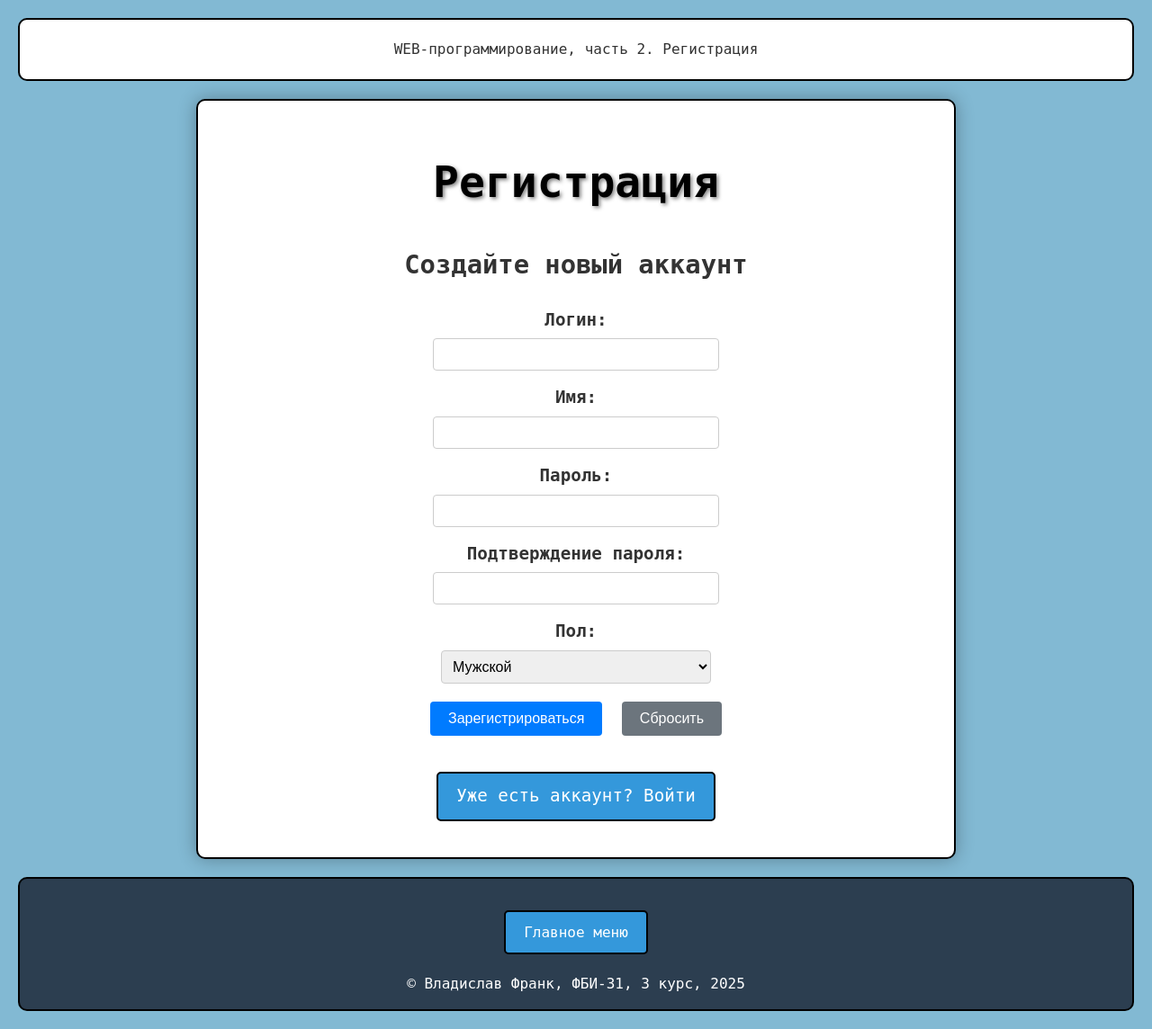
After one commit to vladfrank/lab-web-back, a Flask app: page /lab4/register in a window 1280 px wide. The commit adds this page. Shown: the whole page at 90% size. Run offline with Flask 3, Linux system fonts and the light colour scheme.

Commit message:
Дополнительное задание

```diff
--- a/lab4.py
+++ b/lab4.py
@@ -1,5 +1,14 @@
 from flask import Blueprint, render_template, request, make_response, redirect, session
 lab4 = Blueprint('lab4', __name__)
+
+# Глобальный список пользователей (наш аналог БД)
+users = [
+    {'login': 'vlad', 'password': '123', 'name': 'Владислав Франк', 'gender': 'male'},
+    {'login': 'bob', 'password': '555', 'name': 'Губка Боб', 'gender': 'male'},
+    {'login': 'vika', 'password': 'lox', 'name': 'Виктория Мальборо', 'gender': 'female'},
+    {'login': 'sanya', 'password': 'moshkovo', 'name': 'Александр Мошковский', 'gender': 'male'},
+    {'login': 'egor_ivanovich', 'password': 'nstu', 'name': 'Егор Иванович', 'gender': 'male'},
+]
 
 
 @lab4.route('/lab4/')
@@ -128,15 +137,6 @@ def tree():
             tree_count += 1
 
     return redirect('/lab4/tree')
-
-
-users = [
-    {'login': 'vlad', 'password': '123', 'name': 'Владислав Франк', 'gender': 'male'},
-    {'login': 'bob', 'password': '555', 'name': 'Губка Боб', 'gender': 'male'},
-    {'login': 'vika', 'password': 'lox', 'name': 'Виктория Мальборо', 'gender': 'female'},
-    {'login': 'sanya', 'password': 'moshkovo', 'name': 'Александр Мошковский', 'gender': 'male'},
-    {'login': 'egor_ivanovich', 'password': 'nstu', 'name': 'Егор Иванович', 'gender': 'male'},
-]
 
 
 @lab4.route('/lab4/login', methods = ['GET', 'POST'])
@@ -280,3 +280,149 @@ def beer_order_process():
                          discount_amount=discount_amount,
                          beer_type=beer_type,
                          volume=volume)
+
+
+@lab4.route('/lab4/register')
+def register():
+    return render_template('/lab4/register.html')
+
+
+@lab4.route('/lab4/register-process', methods = ['POST'])
+def register_process():
+    login = request.form.get('login')
+    name = request.form.get('name')
+    password = request.form.get('password')
+    confirm_password = request.form.get('confirm_password')
+    gender = request.form.get('gender')
+
+    # Проверка на пустые поля
+    if not login or not name or not password or not confirm_password:
+        return render_template('lab4/register.html', error='Все поля должны быть заполнены',
+                             login_value=login, name_value=name, gender=gender)
+
+    # Проверка совпадения паролей
+    if password != confirm_password:
+        return render_template('lab4/register.html', error='Пароли не совпадают',
+                             login_value=login, name_value=name, gender=gender)
+
+    # Проверка на существующий логин
+    for user in users:
+        if user['login'] == login:
+            return render_template('lab4/register.html', error='Пользователь с таким логином уже существует',
+                                 login_value=login, name_value=name, gender=gender)
+
+    # Добавление нового пользователя
+    new_user = {
+        'login': login,
+        'name': name,
+        'password': password,
+        'gender': gender
+    }
+    users.append(new_user)
+
+    # Автоматический вход после регистрации
+    session['login'] = login
+    session['name'] = name
+
+    return redirect('/lab4/login')
+
+
+@lab4.route('/lab4/users')
+def users_list():
+    # Проверка авторизации
+    if 'login' not in session:
+        return redirect('/lab4/login')
+
+    current_user_login = session['login']
+    return render_template('/lab4/users.html', users=users, current_user=current_user_login)
+
+
+@lab4.route('/lab4/edit-user', methods = ['POST'])
+def edit_user():
+    # Проверка авторизации
+    if 'login' not in session:
+        return redirect('/lab4/login')
+
+    login = request.form.get('login')
+
+    # Проверка, что пользователь редактирует только свой аккаунт
+    if login != session['login']:
+        return redirect('/lab4/users')
+
+    user = next((u for u in users if u['login'] == login), None)
+    if user:
+        # Создаем копию без пароля для безопасности
+        user_safe = user.copy()
+        user_safe.pop('password', None)
+        return render_template('/lab4/edit-user.html', user=user_safe)
+
+    return redirect('/lab4/users')
+
+
+@lab4.route('/lab4/update-user', methods = ['POST'])
+def update_user():
+    # Проверка авторизации
+    if 'login' not in session:
+        return redirect('/lab4/login')
+
+    old_login = request.form.get('old_login')
+    new_login = request.form.get('login')
+    name = request.form.get('name')
+    gender = request.form.get('gender')
+    password = request.form.get('password')
+    confirm_password = request.form.get('confirm_password')
+
+    # Проверка, что пользователь редактирует только свой аккаунт
+    if old_login != session['login']:
+        return redirect('/lab4/users')
+
+    # Проверка на существующий логин (если логин меняется)
+    if new_login != old_login:
+        for user in users:
+            if user['login'] == new_login:
+                user_safe = {'login': old_login, 'name': name, 'gender': gender}
+                return render_template('/lab4/edit-user.html', user=user_safe, error='Пользователь с таким логином уже существует')
+
+    # Находим пользователя
+    user_index = next((i for i, u in enumerate(users) if u['login'] == old_login), None)
+    if user_index is not None:
+        # Обновляем данные
+        users[user_index]['login'] = new_login
+        users[user_index]['name'] = name
+        users[user_index]['gender'] = gender
+
+        # Обновляем пароль только если он указан
+        if password and confirm_password:
+            if password != confirm_password:
+                user_safe = {'login': new_login, 'name': name, 'gender': gender}
+                return render_template('/lab4/edit-user.html', user=user_safe, error='Пароли не совпадают')
+            users[user_index]['password'] = password
+
+        # Обновляем сессию
+        session['login'] = new_login
+        session['name'] = name
+
+    return redirect('/lab4/users')
+
+
+@lab4.route('/lab4/delete-user', methods = ['POST'])
+def delete_user():
+    # Проверка авторизации
+    if 'login' not in session:
+        return redirect('/lab4/login')
+
+    login = request.form.get('login')
+
+    # Проверка, что пользователь удаляет только свой аккаунт
+    if login != session['login']:
+        return redirect('/lab4/users')
+
+    # Удаляем пользователя
+    global users
+    users = [user for user in users if user['login'] != login]
+
+    # Выход из системы
+    session.pop('login', None)
+    session.pop('name', None)
+
+    return redirect('/lab4/login')
--- a/static/main.css
+++ b/static/main.css
@@ -104,3 +104,114 @@ main {
     font-weight: bold;
     margin-top: 10px;
 }
+
+/* Стили для управления пользователями */
+.users-list {
+    margin: 20px 0;
+}
+
+.user-card {
+    background: #f8f9fa;
+    border: 1px solid #dee2e6;
+    border-radius: 8px;
+    padding: 15px;
+    margin: 10px 0;
+    display: flex;
+    justify-content: space-between;
+    align-items: center;
+}
+
+.user-card.current-user {
+    background: #e3f2fd;
+    border-color: #2196f3;
+}
+
+.user-info {
+    flex-grow: 1;
+}
+
+.you-badge {
+    background: #2196f3;
+    color: white;
+    padding: 2px 8px;
+    border-radius: 12px;
+    font-size: 0.8em;
+    margin-left: 10px;
+}
+
+.user-actions {
+    display: flex;
+    gap: 10px;
+}
+
+.user-actions form {
+    margin: 0;
+}
+
+.user-actions button {
+    padding: 5px 10px;
+    border: none;
+    border-radius: 4px;
+    cursor: pointer;
+}
+
+.user-actions button.danger {
+    background: #dc3545;
+    color: white;
+}
+
+.user-actions button:hover {
+    opacity: 0.8;
+}
+
+.actions {
+    margin-top: 20px;
+    text-align: center;
+}
+
+/* Стили для форм */
+form div {
+    margin: 15px 0;
+}
+
+label {
+    display: block;
+    margin-bottom: 5px;
+    font-weight: bold;
+}
+
+input[type="text"],
+input[type="password"],
+input[type="number"],
+select {
+    width: 100%;
+    max-width: 300px;
+    padding: 8px;
+    border: 1px solid #ccc;
+    border-radius: 4px;
+    font-size: 16px;
+}
+
+button[type="submit"],
+button[type="reset"] {
+    padding: 10px 20px;
+    margin: 5px;
+    border: none;
+    border-radius: 4px;
+    cursor: pointer;
+    font-size: 16px;
+}
+
+button[type="submit"] {
+    background: #007bff;
+    color: white;
+}
+
+button[type="reset"] {
+    background: #6c757d;
+    color: white;
+}
+
+button:hover {
+    opacity: 0.8;
+}
--- a/templates/lab4/lab4.html
+++ b/templates/lab4/lab4.html
@@ -14,7 +14,7 @@
         <a href="/lab4/pow-form">Возведение в степень</a>
         <a href="/lab4/tree">Деревья</a>
         <a href="/lab4/login">Авторизация</a>
-        <a href="/lab4/login">Авторизация</a>
+        <a href="/lab4/register">Регистрация</a>
         <a href="/lab4/fridge">Холодильник</a>
         <a href="/lab4/beer-order">Заказ пива</a>
     </div>
--- a/templates/lab4/login.html
+++ b/templates/lab4/login.html
@@ -5,6 +5,9 @@
 {% block main %}
     {% if authorized %}
         <h1>Добро пожаловать, {{ name }}</h1>
+        <div>
+            <a href="/lab4/users">Список пользователей</a>
+        </div>
         <div>
             <form action="/lab4/logout" method="post">
                 <button>Выход</button>
@@ -30,5 +33,8 @@
                 <button type="reset">Отмена</button>
             </div>
         </form>
+        <div>
+            <a href="/lab4/register">Нет аккаунта? Зарегистрироваться</a>
+        </div>
     {% endif %}
 {% endblock %}
--- /dev/null
+++ b/templates/lab4/register.html
@@ -0,0 +1,43 @@
+{% extends "base.html" %}
+
+{% block lab %}Регистрация{% endblock %}
+
+{% block main %}
+    <h1>Регистрация</h1>
+    <h2>Создайте новый аккаунт</h2>
+    <form method="post" action="/lab4/register-process">
+        <div>
+            <label for="login">Логин:</label>
+            <input type="text" id="login" name="login" value="{{ login_value or '' }}" required>
+        </div>
+        <div>
+            <label for="name">Имя:</label>
+            <input type="text" id="name" name="name" value="{{ name_value or '' }}" required>
+        </div>
+        <div>
+            <label for="password">Пароль:</label>
+            <input type="password" id="password" name="password" required>
+        </div>
+        <div>
+            <label for="confirm_password">Подтверждение пароля:</label>
+            <input type="password" id="confirm_password" name="confirm_password" required>
+        </div>
+        <div>
+            <label for="gender">Пол:</label>
+            <select id="gender" name="gender">
+                <option value="male" {% if gender == 'male' %}selected{% endif %}>Мужской</option>
+                <option value="female" {% if gender == 'female' %}selected{% endif %}>Женский</option>
+            </select>
+        </div>
+        {% if error %}
+            <div class="error">{{ error }}</div>
+        {% endif %}
+        <div>
+            <button type="submit">Зарегистрироваться</button>
+            <button type="reset">Сбросить</button>
+        </div>
+    </form>
+    <div>
+        <a href="/lab4/login">Уже есть аккаунт? Войти</a>
+    </div>
+{% endblock %}
```
Also changed, not shown: templates/lab4/edit-user.html (added, +45 -0 lines), templates/lab4/users.html (added, +38 -0 lines).
